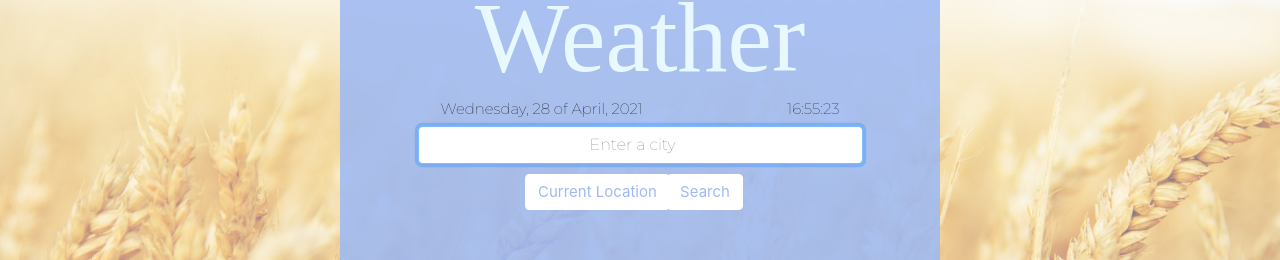
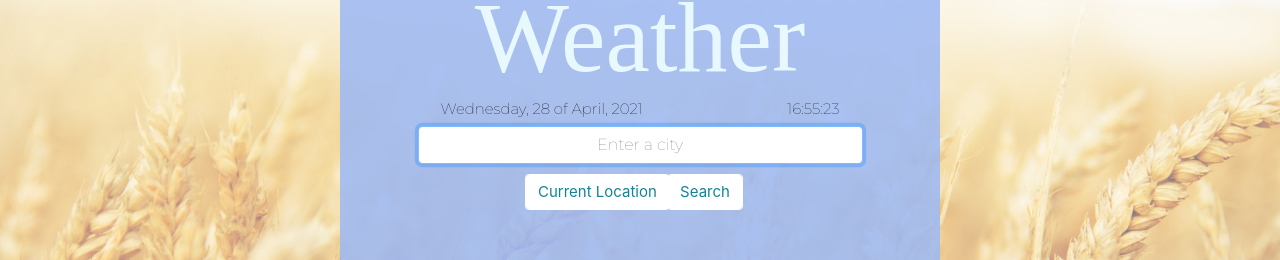
Before and after one commit to Mariana-Sofia/weather-react, a React (Create React App) app: page / in a window 1280 px wide. Shown: the part 122-382 px from the top of the page. Built offline with nearby package versions, Linux system fonts and the light colour scheme; a web font is replaced by a local one.

Commit message:
updating current location errors

```diff
--- a/src/App.css
+++ b/src/App.css
@@ -59,9 +59,10 @@ input:placeholder-shown {
 
 .btn {
   font-size: 15px;
-  color: #9eb9f4;
+  color: #138496;
   background-color: #ffffff;
   border: 1px solid #ffffff;
+  width: max-content;
 }
 
 h1 {
--- a/src/forecast.js
+++ b/src/forecast.js
@@ -4,25 +4,17 @@ import WeatherIcon from "./weatherIcon"
 import "./forecast.css"
 import axios from "axios";
 
-export default function Forecast(){
+export default function Forecast(props){
 
     function handleResponse(response){
         console.log(response.data)
-    }
+    };
+        let apiKey=`5fc1e7ef8b2560b54bb5e53c834819ac`
+        let latitude = props.coordinates.lat;
+        let longitude = props.coordinates.lon;
+        let apiUrl=`https://api.openweathermap.org/data/2.5/onecall?lat=${latitude}&lon=${longitude}&appid=${apiKey}&units=metric`
+        axios.get(apiUrl).then(handleResponse);
 
-   function myCity(event) {
-        event.preventDefault();
-        navigator.geolocation.getCurrentPosition(searchMyCity);
-    }
-
-    function searchMyCity(position){
-        console.log(position);
-        let lat = position.coords.latitude;
-        let lon = position.coords.longitude;
-        let apiKey=`5fc1e7ef8b2560b54bb5e53c834819ac`
-        let apiUrl=`https://api.openweathermap.org/data/2.5/onecall?lat=${lat}&lon=${lon}&exclude={part}&appid=${apiKey}`
-        axios.get(apiUrl).then(handleResponse);
-    }
 
 
     return(
--- a/src/search.js
+++ b/src/search.js
@@ -7,8 +7,8 @@ import "./App.css";
 
  export default function Search() {
   let [city, setCity] = useState("");
-  let [weather, setWeather] = useState("");
-  let [loaded, setLoaded] = useState(false);
+
+  let [weather, setWeather] = useState({ready:false});
 
   function updateCity(event) {
     setCity(event.target.value);
@@ -17,8 +17,9 @@ import "./App.css";
   function showTemp(response) {
     console.log(response.data);
 
-    setLoaded(true);
     setWeather({
+      ready:true,
+      coordinates: response.data.coord,
       max:response.data.main.temp_max,
       min:response.data.main.temp_min,
       feels_like: response.data.main.feels_like,
@@ -31,55 +32,61 @@ import "./App.css";
     });
   }
 
-
-function myCity(event) {
-  event.preventDefault();
-  navigator.geolocation.getCurrentPosition(searchMyCity);
-}
-
-  function searchMyCity(position){
-    console.log(position);
-    let lat = position.coords.latitude;
-    let lon = position.coords.longitude;
-    let apiKey = "5fc1e7ef8b2560b54bb5e53c834819ac";
-    let apiUrl = `https://api.openweathermap.org/data/2.5/weather?lat=${lat}&lon=${lon}&appid=${apiKey}&units=metric`;
-    axios.get(apiUrl).then(showTemp);
-  }
-
-    function handleSubmit(event) {
-    event.preventDefault();
+  function search() {
     let apiKey = "5fc1e7ef8b2560b54bb5e53c834819ac";
     let apiUrl = `https://api.openweathermap.org/data/2.5/weather?q=${city}&appid=${apiKey}&units=metric`;
     axios.get(apiUrl).then(showTemp);
   }
 
+  function handleSubmit(event) {
+        event.preventDefault();
+        search();
+    }
+
+  function searchMyCity(position){
+    let latitude = position.coords.latitude;
+    let longitude = position.coords.longitude;
+    let apiKey = "5fc1e7ef8b2560b54bb5e53c834819ac";
+    let apiUrl = `https://api.openweathermap.org/data/2.5/weather?lat=${latitude}&lon=${longitude}&appid=${apiKey}&units=metric`;
+    axios.get(apiUrl).then(showTemp);
+  }
+
+  function getCurrentCity() {
+    navigator.geolocation.getCurrentPosition(searchMyCity);
+  }
+
+
   let form = (
-    <form onSubmit={handleSubmit}>
-        <div className="col-10">
-          <input type="search" placeholder="Enter a city"  className="form-control" autoFocus="on" onChange={updateCity} />
-          </div>
+    <div className="weather">
+
+        <form className="col-10" onSubmit={handleSubmit}>
+          <input  placeholder="Enter a city"  className="form-control" autoFocus="on" onChange={updateCity} />
+        </form>
+
+
       <div className="row">
         <div className="col-3"></div>
 
         <div className="col-3">
-          <input type="submit" className="btn btn-info" value="Current Location" onClick={myCity} />
+          <button type="button" className="btn btn-info form-control" placeholder="Current" onClick={getCurrentCity}>Current Location</button>
         </div>
 
         <div className="col-3">
-          <input type="submit" className="btn btn-info" value="Search" />
+          <button type="submit" className="btn btn-info form-control"  onClick={handleSubmit}>Search</button>
         </div>
 
         <div className="col-3"></div>
       </div>
+      </div>
 
-    </form>
+
   );
-  if (loaded) {
+  if (weather.ready) {
     return (
       <div>
         {form}
         <WeatherInfo data={weather}/>
-        <Forecast/>
+        <Forecast coordinates={weather.coordinates} />
         </div>
     );
   } else {
```
